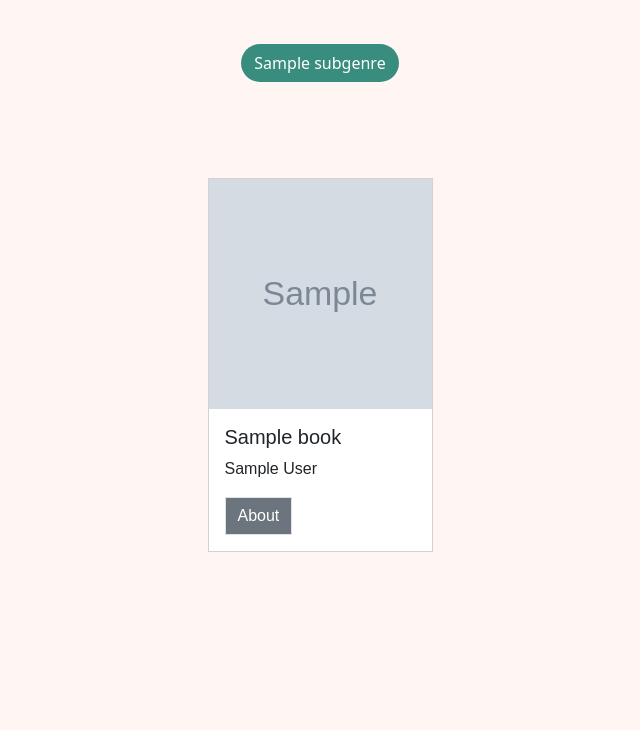
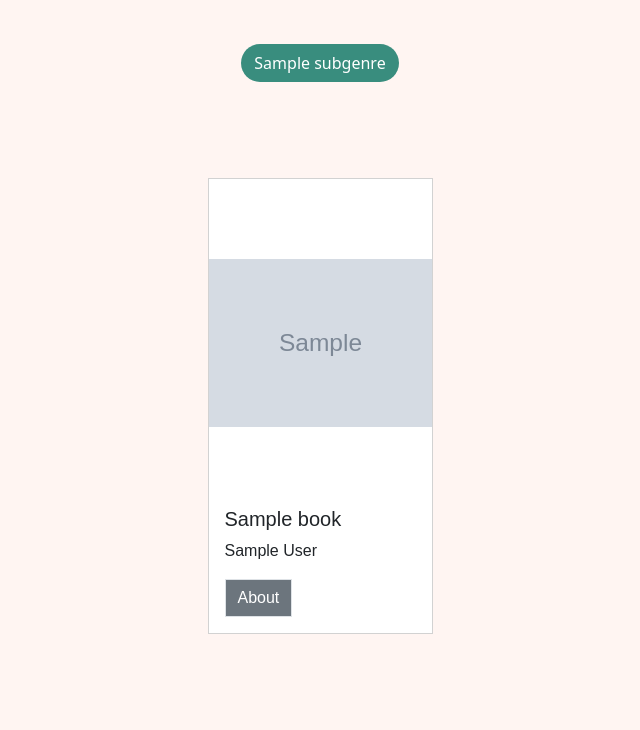
Before and after one commit to gabrielrowan/booknook_library, a Django app: page / in a window 1280 px wide. Shown: the part 504-1234 px from the top of the page, without its empty margins (320-960 px from the left). Before the commit the page ends 1056 px from the top, so only its background shows below. Run offline with Django 5.2, Linux system fonts and the light colour scheme; tables that the repository leaves empty hold one stand-in row (values such as "Sample post"); grey boxes marked "Sample" are stand-in pictures; some web fonts are replaced.

Commit message:
book and author list looking much better

```diff
--- a/booknook/library/templates/library/author_list.html
+++ b/booknook/library/templates/library/author_list.html
@@ -8,7 +8,7 @@
         <div class="row row-cols-1 row-cols-sm-2 row-cols-md-3 row-cols-lg-4 justify-content-center">
             {% for author in authors %}
             <div class="col mb-5">
-                <div class="card" style="width: 18rem;">
+                <div class="card author-card">
                     <img src="{{author.photo.url}}" class="card-img-top"
                         alt="{{author.first_name}} {{author.last_name}} photo">
                     <div class="card-body text-center">
--- a/booknook/library/templates/library/book_list.html
+++ b/booknook/library/templates/library/book_list.html
@@ -13,8 +13,8 @@
         <div class="row gx-4 gx-lg-5 row-cols-1 row-cols-sm-2 row-cols-md-3 row-cols-lg-4 justify-content-center">
             {% for book in books %}
             <div class="col mb-5">
-                <div class="card h-100 rounded-0">
-                    <img src="{{book.cover_image.url}}" class="card-img-top rounded-0" alt="{{book.title}} book cover">
+                <div class="card h-100 rounded-0 book-card">
+                    <img src="{{book.cover_image.url}}" class="card-img-top mt-3 rounded-0" alt="{{book.title}} book cover">
                     <div class="card-body">
                         <h5 class="card-title">{{book.title}}</h5>
                         <p class="card-text">{{book.author}}</p>
--- a/booknook/static/css/styles.css
+++ b/booknook/static/css/styles.css
@@ -4,16 +4,16 @@
     padding: 0 !important;
 }
 
-.card-img-top {
-    width: 100%;
-    height: 18vw;
+.author-card .card-img-top {
+    height: 15rem;
     object-fit: cover;
 }
 
-.test {
-    font-size: 5rem;
-    color: red;
+.book-card .card-img-top {
+    height: 18.5rem;
+    object-fit: contain;
 }
+
 
 .carousel-item {
     height: 500px;
```
